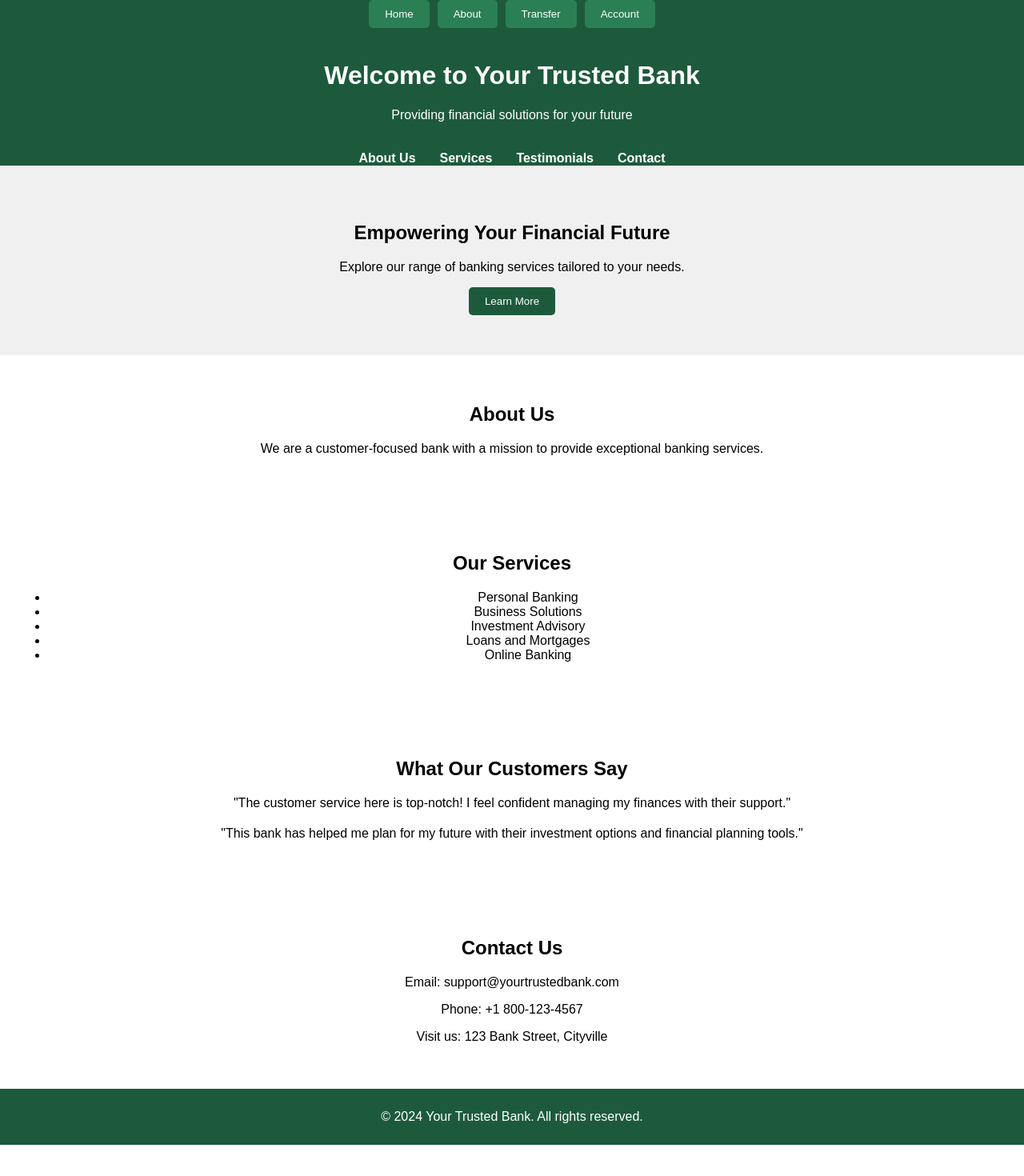
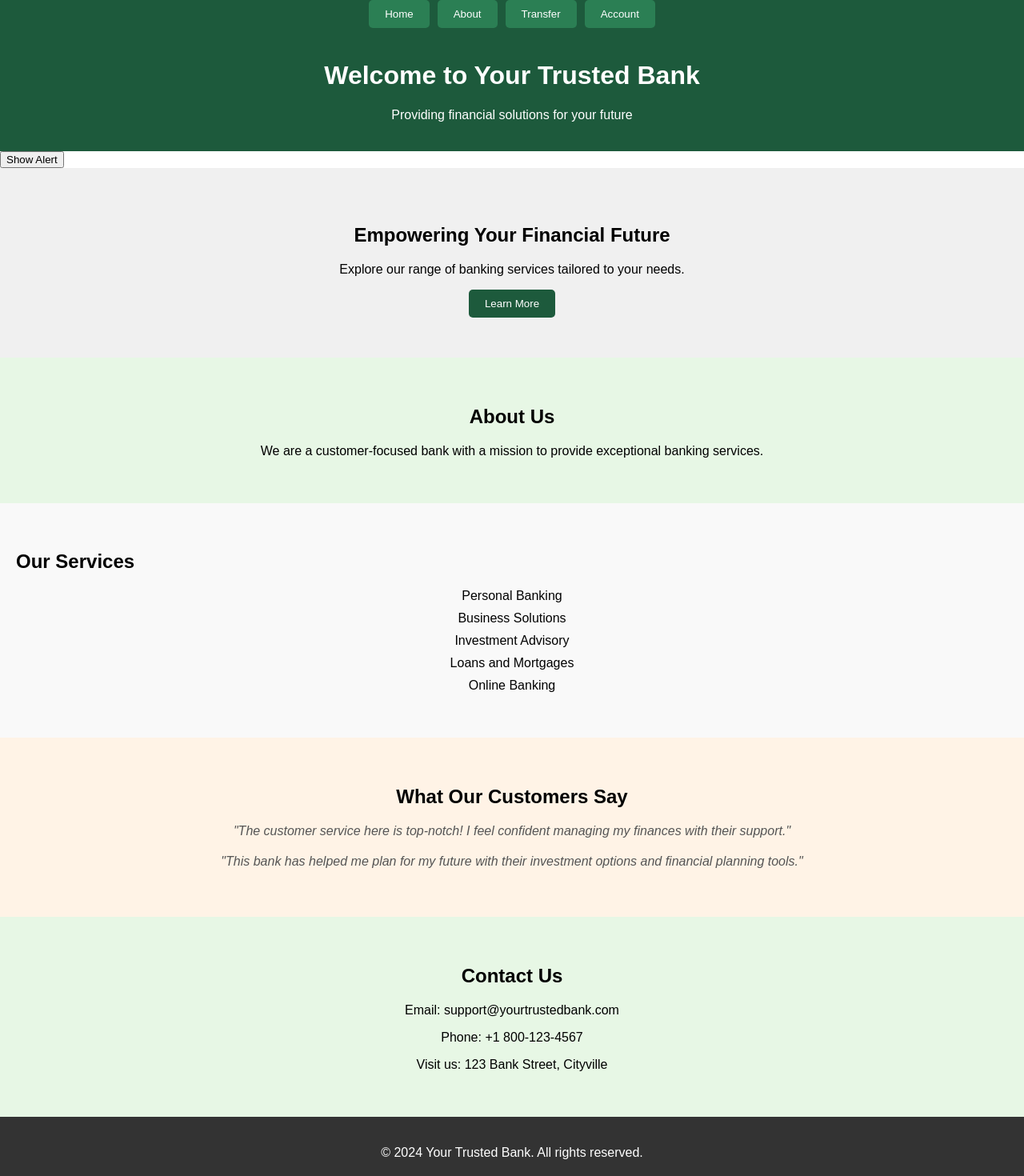
Before and after one commit to Lonyin-Chan/frontend-user, a React (Create React App) app: page / in a window 1280 px wide. Shown: the top 1470 px of the page at 80% size. Before the commit the page ends 1431 px from the top, so only its background shows below. Built offline with nearby package versions, Linux system fonts and the light colour scheme.

Commit message:
REmoved navbar

```diff
--- /dev/null
+++ b/src/components/Alert.jsx
@@ -0,0 +1,36 @@
+import React, { useState } from 'react';
+
+const AlertComponent = () => {
+  const [showAlert, setShowAlert] = useState(false);
+
+  const handleClick = () => {
+    setShowAlert(true);
+    setTimeout(() => setShowAlert(false), 3000);  // Alert disappears after 3 seconds
+  };
+
+  return (
+    <div>
+      <button onClick={handleClick}>Show Alert</button>
+
+      {showAlert && (
+        <div style={alertStyles} role="alert">
+          <strong>Alert!</strong> This is an important message.
+        </div>
+      )}
+    </div>
+  );
+};
+
+// Basic styles for the alert box
+const alertStyles = {
+  padding: '20px',
+  backgroundColor: '#f44336',
+  color: 'white',
+  borderRadius: '5px',
+  marginTop: '10px',
+  textAlign: 'center',
+  width: '250px',
+  margin: '0 auto',
+};
+
+export default AlertComponent;
--- a/src/pages/Home.css
+++ b/src/pages/Home.css
@@ -59,21 +59,48 @@
     background-color: #002f6c;
   }
 
-  .about, .services, .testimonials, .contact {
+  .about {
+    background-color: #e7f7e5; /* Light Green */
     padding: 40px 20px;
     text-align: center;
   }
 
-  .about p, .services ul, .testimonials blockquote {
+  .services {
+    background-color: #f9f9f9; /* Light Gray */
+    padding: 40px 20px;
+  }
+
+  .services ul {
+    list-style: none;
+    padding: 0;
+    text-align: center;
+  }
+
+  .services li {
+    margin: 10px 0;
+  }
+
+  .testimonials {
+    background-color: #fff3e6; /* Light Orange */
+    padding: 40px 20px;
+    text-align: center;
+  }
+
+  .testimonials blockquote {
+    font-style: italic;
+    color: #555;
     margin: 20px 0;
   }
 
+  .contact {
+    background-color: #e7f7e5; /* Light Green */
+    padding: 40px 20px;
+    text-align: center;
+  }
+
   .footer {
-    background-color: #1d5a3c;
+    background-color: #333; /* Dark Gray */
     color: white;
     text-align: center;
-    padding: 10px 0;
-    position: relative;
-    bottom: 0;
-    width: 100%;
+    padding: 20px 0;
   }
--- a/src/pages/Home.jsx
+++ b/src/pages/Home.jsx
@@ -1,5 +1,6 @@
 import React from 'react';
 import './Home.css';
+import AlertComponent from '../components/Alert';
 
 const Home= () => {
   return (
@@ -8,14 +9,7 @@ const Home= () => {
         <h1>Welcome to Your Trusted Bank</h1>
         <p>Providing financial solutions for your future</p>
       </header>
-      <nav className="navbar">
-        <ul className="nav-links">
-          <li><a href="#about">About Us</a></li>
-          <li><a href="#services">Services</a></li>
-          <li><a href="#testimonials">Testimonials</a></li>
-          <li><a href="#contact">Contact</a></li>
-        </ul>
-      </nav>
+      <AlertComponent/>
       <section className="hero">
         <h2>Empowering Your Financial Future</h2>
         <p>Explore our range of banking services tailored to your needs.</p>
```
Also changed, not shown: tailwind.config.js (added, +16 -0 lines).
